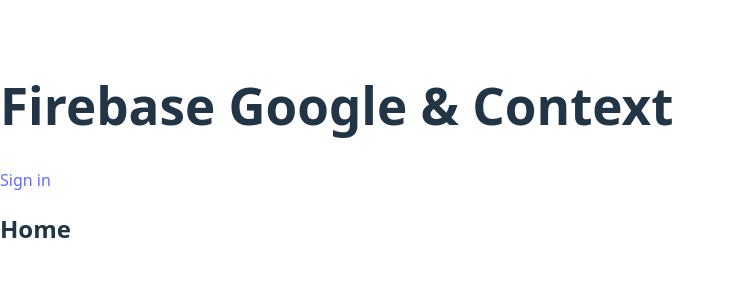
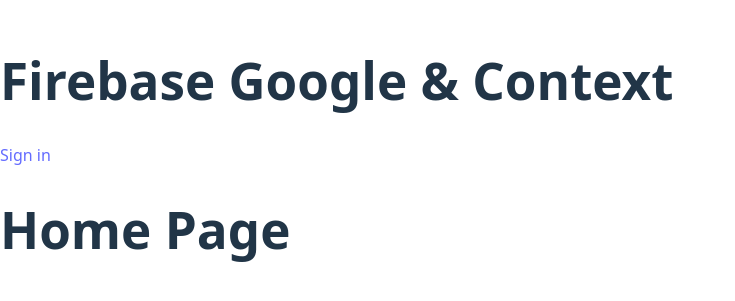
Before and after one commit to dim50dim/fire, a React (Vite) app: page / in a window 1280 px wide. Shown: the part 245-546 px from the top of the page, without its empty margins (0-735 px from the left). Built offline with nearby package versions, Linux system fonts and the light colour scheme; no server answers.

Commit message:
added changes to Home component.

```diff
--- a/src/assets/pages/Home.jsx
+++ b/src/assets/pages/Home.jsx
@@ -3,7 +3,7 @@
 const Home = () => {
   return (
     <div>
-         <h2>Home</h2>
+         <h1 className='text-center text-3xl font-bold py-8'>Home Page</h1>
     </div>
   )
 }
```
